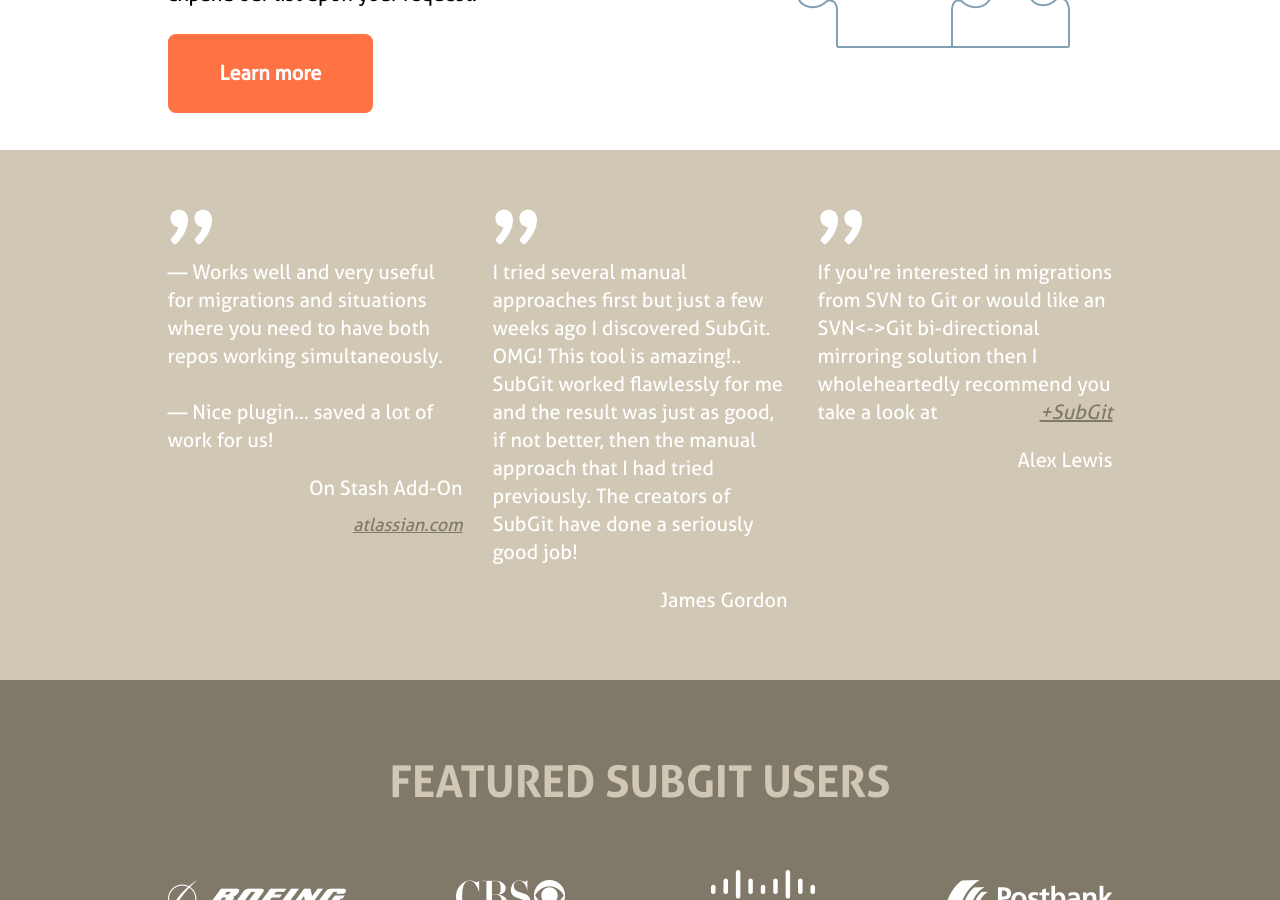
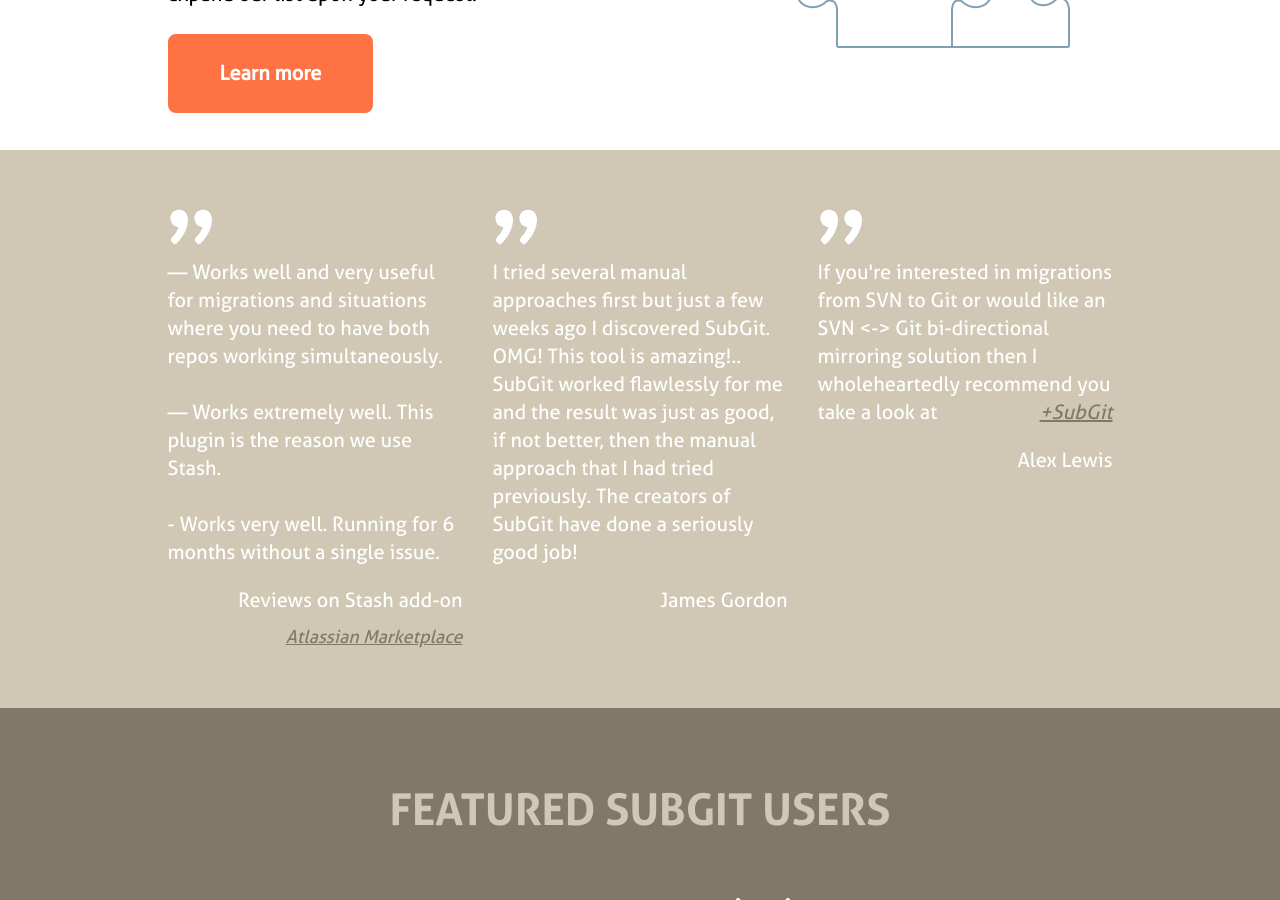
Before and after one commit to waaa/tmate.github.io, a Jekyll site: the page built from index.html, in a window 1280 px wide and 900 px high, scrolled down 3922 px. Built offline with Jekyll 4.4.1, drawn with Linux system fonts in a browser that asks for light colours; Markdown is read by kramdown in place of the engine named in the settings; comment, search, counter and statistics services are not loaded.

Commit message:
Minor fixes and updates for testimonials.

```diff
--- a/index.html
+++ b/index.html
@@ -130,10 +130,11 @@
         <div></div>
         <p>
         — Works well and very useful for migrations and situations where you need to have both repos working simultaneously.<br><br>
-        — Nice plugin... saved a lot of work for us!
+        — Works extremely well. This plugin is the reason we use Stash.<br><br>
+		- Works very well. Running for 6 months without a single issue.
         </p>
-        <p class="testemonials_name">On Stash Add-On	</p>
-        <a href="https://marketplace.atlassian.com/plugins/org.tmatesoft.subgit.stash-svn-importer#reviews">atlassian.com</a>
+        <p class="testemonials_name">Reviews on Stash add-on</p>
+        <a href="https://marketplace.atlassian.com/plugins/org.tmatesoft.subgit.stash-svn-importer#reviews">Atlassian Marketplace</a>
       </li>
       <li>
         <div></div>
@@ -145,7 +146,7 @@
       <li>
         <div></div>
         <p>
-        If you're interested in migrations from SVN to Git or would like an SVN<->Git bi-directional mirroring solution then I wholeheartedly recommend you take a look at <a href="http://plus.google.com/+Subgit">+SubGit</a>
+        If you're interested in migrations from SVN to Git or would like an SVN <-> Git bi-directional mirroring solution then I wholeheartedly recommend you take a look at <a href="http://plus.google.com/+Subgit">+SubGit</a>
         </p>
         <p class="testemonials_name">Alex Lewis</p>
       </li>
```
